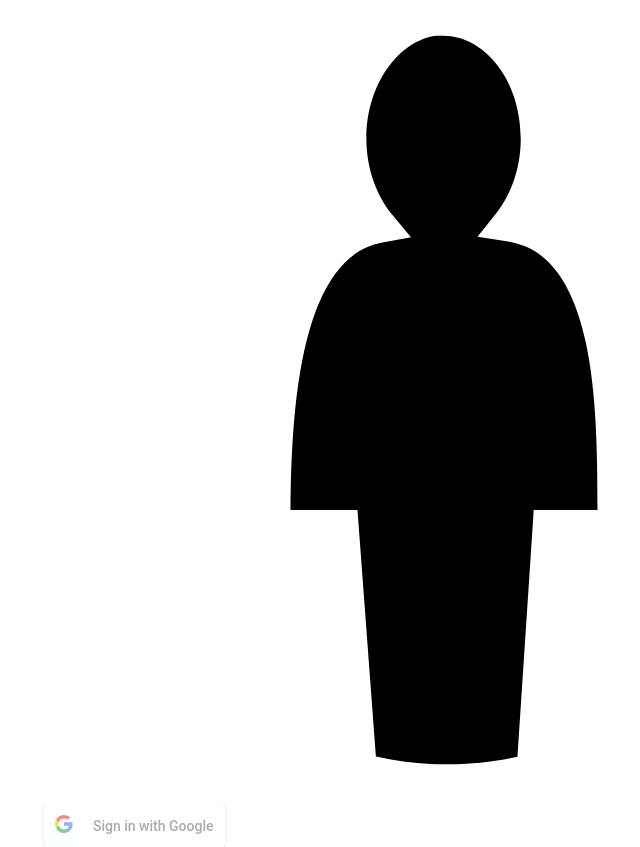
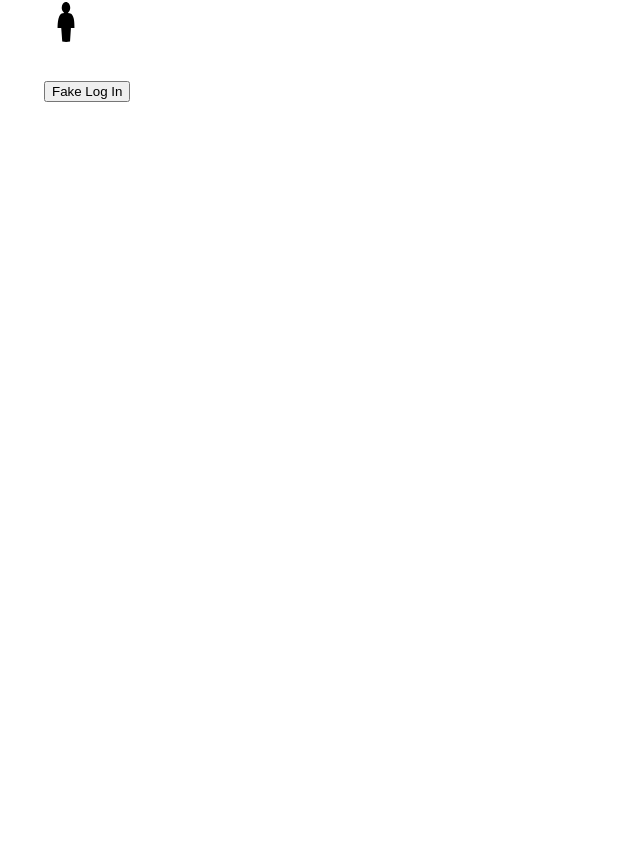
Before and after one commit to alyons/dnd4e-character-view, a React app: page / in a window 1280 px wide. Shown: the whole page, without its empty margins (196-836 px from the left). After the commit the page ends 800 px from the top, so only its background shows below. Built offline with nearby package versions, Linux system fonts and the light colour scheme.

Commit message:
feat: fix header size

```diff
--- a/src/components/Combat/index.js
+++ b/src/components/Combat/index.js
@@ -5,9 +5,9 @@ import Health from './HealthComponent';
 import './Combat.css'
 
 const mapStateToProps = state => ({
-    hitPoints: state.health.hitPoints,
-    maxHitPoints: state.health.maxHitPoints,
-    tempHitPoints: state.health.tempHitPoints
+    hitPoints: state.vitality.hitPoints,
+    maxHitPoints: state.vitality.maxHitPoints,
+    tempHitPoints: state.vitality.tempHitPoints
 });
 
 const mapDispatchToProps = dispatch => ({
--- /dev/null
+++ b/src/components/Header.css
@@ -0,0 +1,7 @@
+.header {
+    min-height: 10vmin;
+}
+
+.user-icon {
+    height: 44px;
+}
--- a/src/components/Header.js
+++ b/src/components/Header.js
@@ -2,6 +2,8 @@ import React from 'react';
 import { connect } from 'react-redux';
 
 import person from '../images/person.svg';
+
+import './Header.css'
 
 const mapStateToProps = state => ({
     user: state.user
@@ -16,7 +18,7 @@ const Header = ({ user }) => {
 
     return (
         <div className="header">
-            <img src={imgSource} />
+            <img className="user-icon" src={imgSource} />
         </div>
     )
 };
--- a/src/components/LogIn.js
+++ b/src/components/LogIn.js
@@ -17,12 +17,26 @@ const mapDispatchToProps = dispatch => ({
     }
 });
 
+const isLocalhost = () => {
+    return (location.host === 'localhost' || location.host === '127.0.0.1' || location.host === '');
+};
+
 const LogIn = ({ onResponse }) => (
-    <GoogleLogin
-        clientId='123309033865-b85i6q4rapt9tf17qp38chvnbbcn35js.apps.googleusercontent.com'
-        onSuccess={onResponse}
-        onFailure={onResponse}
-    />
+    <div className="log-in">
+    {
+        isLocalhost ?
+        <button
+            onClick={() => onResponse({
+                profileObj: { userName: 'Some User' }
+            })}>Fake Log In</button>
+        :
+        <GoogleLogin
+            clientId='123309033865-b85i6q4rapt9tf17qp38chvnbbcn35js.apps.googleusercontent.com'
+            onSuccess={onResponse}
+            onFailure={onResponse}
+        />
+    }
+    </div>
 );
 
 export default connect(mapStateToProps, mapDispatchToProps)(LogIn);
```
